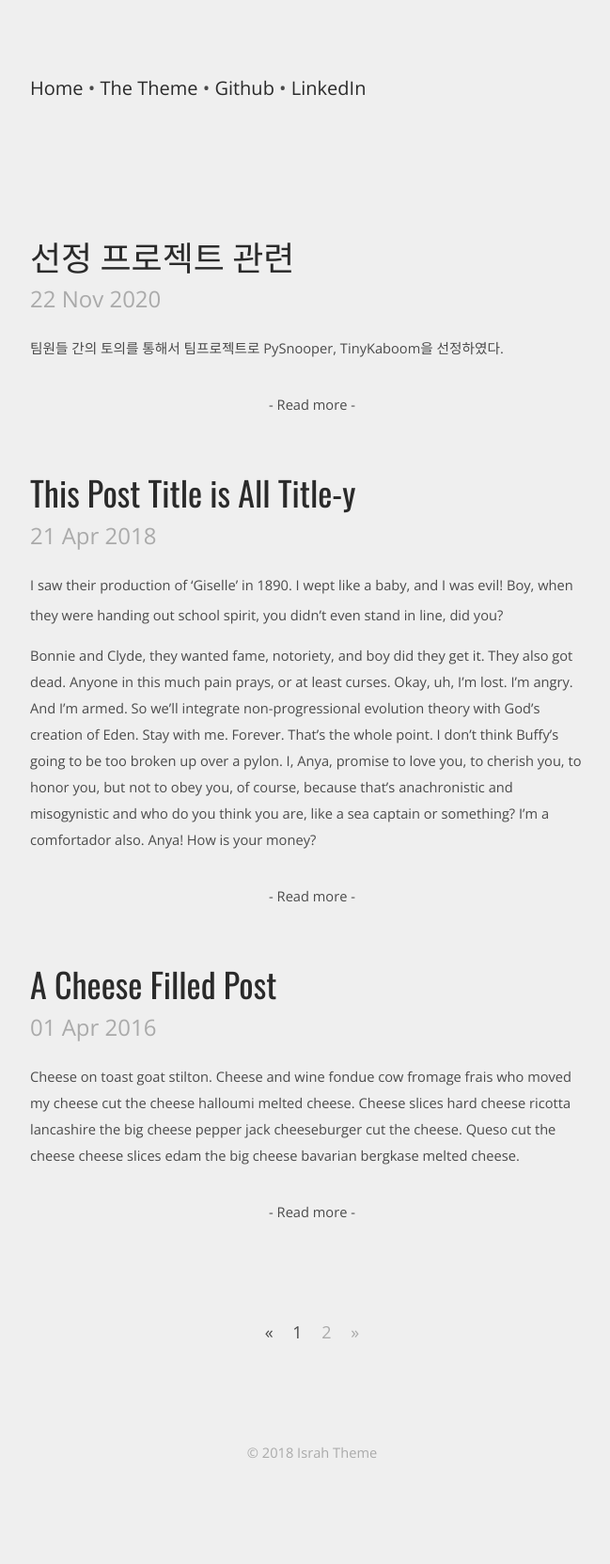
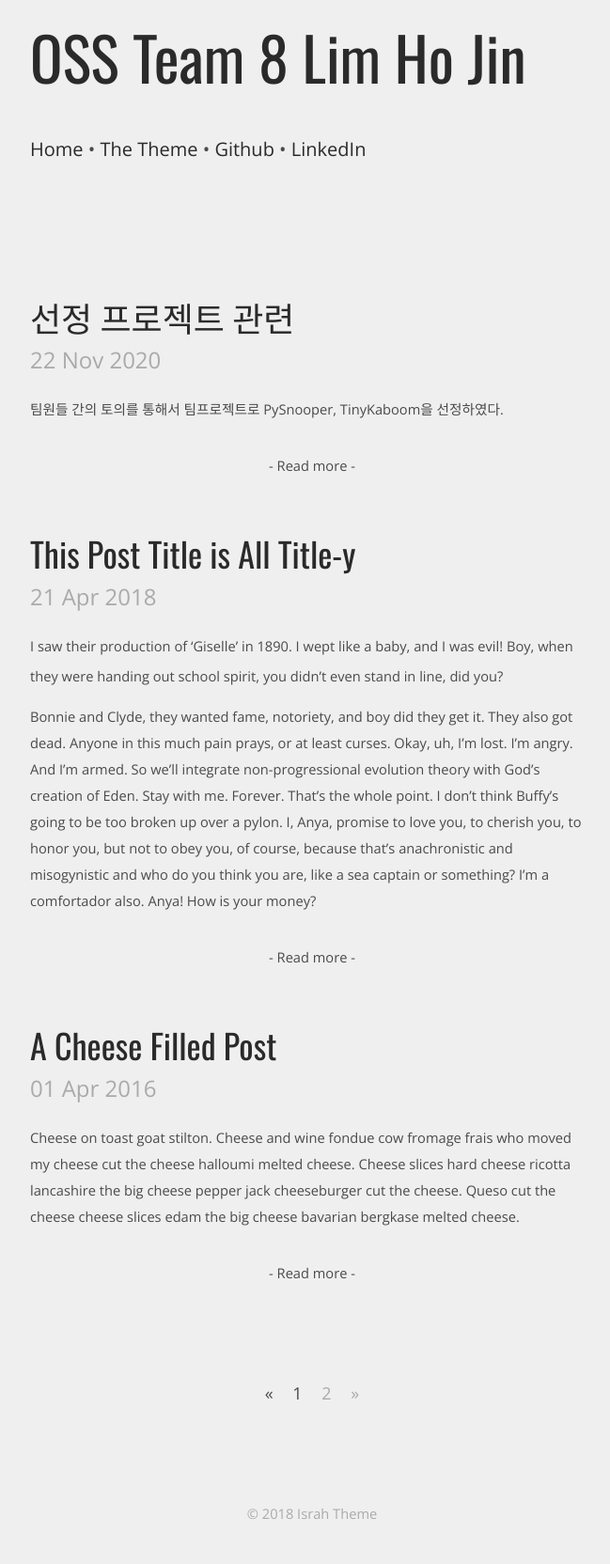
Before and after one commit to hojin915/hojin915.github.io, a Jekyll site: the page built from index.html, in a window 1280 px wide. Shown: the whole page at 94% size, without its empty margins (308-957 px from the left). Built offline with Jekyll 4.4.1, drawn with Linux system fonts in a browser that asks for light colours; nearby versions of some CDN libraries; the list of posts is cut into pages by our own code; before the commit the page ends 1599 px from its top, so only the background shows below that; some of the changed lines change nothing that is shown.

Commit message:
Update _config.yml

```diff
--- a/_config.yml
+++ b/_config.yml
@@ -1,6 +1,6 @@
-title: OSS Team 8 Lim Ho Jin
+title: T8 HoJin
 email: hojin915@naver.com
-greeting:
+greeting: OSS Team 8 Lim Ho Jin
 description: > # this means to ignore newlines until another tag
     Israh is a responsive Jekyll theme with warm greys, a single column layout, and not much else.
 favicon: favicon.png
```
